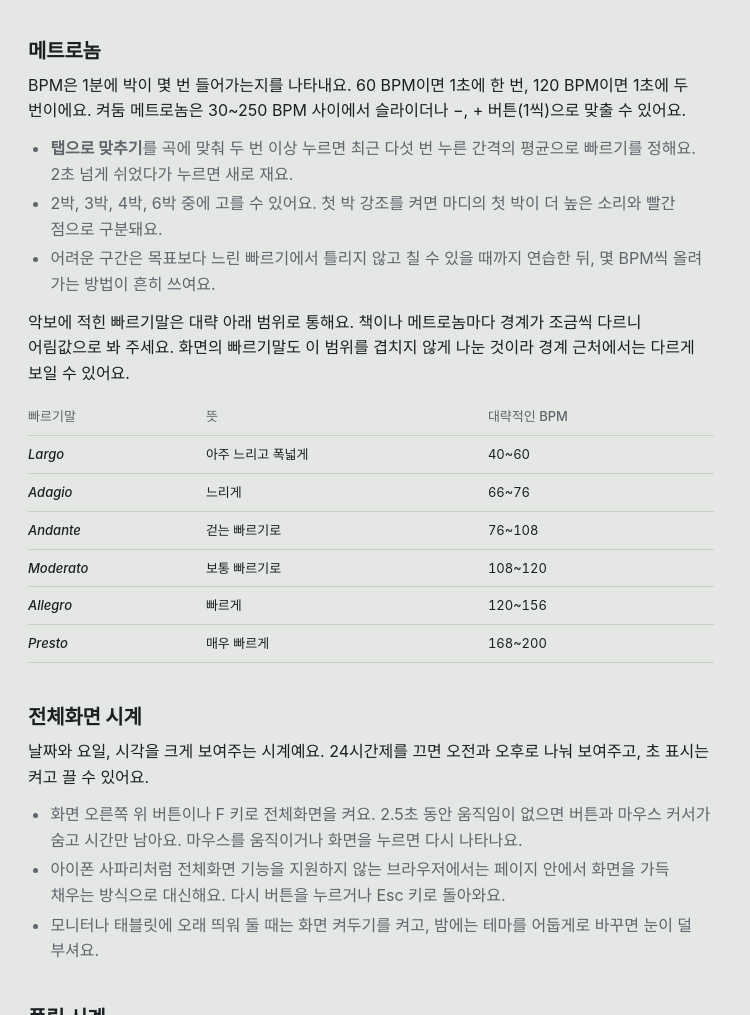
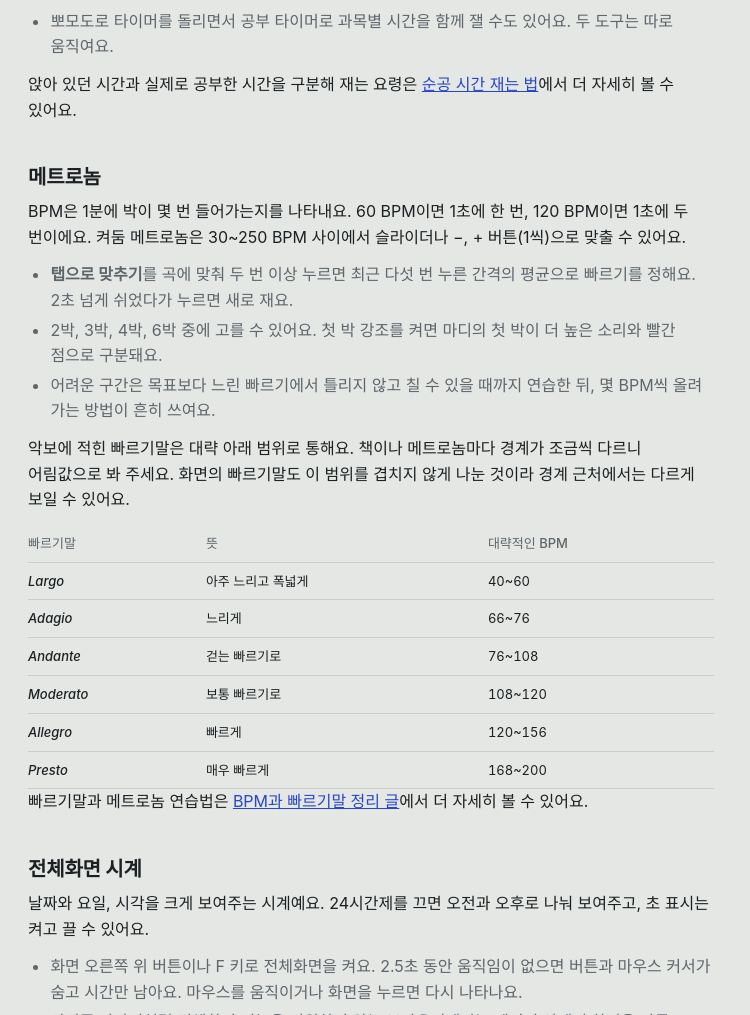
Before and after one commit to jokbal0329-byte/kyeodum, a plain HTML site: page classroom.html in a window 1280 px wide. Shown: the part 2175-3190 px from the top of the page, without its empty margins (0-750 px from the left). Drawn offline with Linux system fonts and the light colour scheme; a web font is replaced by a local one.

Commit message:
feat: link guide sections to related ludlet notes
Co-Authored-By: Claude Opus 5.5 <noreply@anthropic.com>

```diff
--- a/classroom.html
+++ b/classroom.html
@@ -237,6 +237,7 @@
           <li>시작하기 전에 끝나면 무엇을 할지 먼저 말해 두면 정리가 빨라져요. 모둠 활동, 쪽지 시험, 발표 준비, 정리 시간에 쓰기 좋아요.</li>
           <li>교실 스피커 음량은 수업 전에 짧은 1분 타이머로 미리 확인해 두세요.</li>
         </ul>
+        <p>초등학교 40분, 중학교 45분, 고등학교 50분처럼 수업 시간이 다른 이유는 <a href="https://ludlet.com/notes/class-period">학교급별 수업 시간 이야기</a>에서 읽을 수 있어요.</p>
       </article>
 
       <article data-tool="pomodoro">
@@ -266,6 +267,7 @@
           <li>쉬는 시간에는 일시정지를 눌러 두세요. 순수하게 공부한 시간만 남아야 하루 기록을 비교하기 좋아요.</li>
           <li>뽀모도로 타이머를 돌리면서 공부 타이머로 과목별 시간을 함께 잴 수도 있어요. 두 도구는 따로 움직여요.</li>
         </ul>
+        <p>앉아 있던 시간과 실제로 공부한 시간을 구분해 재는 요령은 <a href="https://ludlet.com/notes/study-time">순공 시간 재는 법</a>에서 더 자세히 볼 수 있어요.</p>
       </article>
 
       <article data-tool="metronome">
@@ -288,6 +290,7 @@
             <tr><td lang="it">Presto</td><td>매우 빠르게</td><td>168~200</td></tr>
           </tbody>
         </table>
+        <p>빠르기말과 메트로놈 연습법은 <a href="https://ludlet.com/notes/metronome-bpm">BPM과 빠르기말 정리 글</a>에서 더 자세히 볼 수 있어요.</p>
       </article>
 
       <article data-tool="clock">
```
Also changed, not shown: clock.html (+3 -0 lines), flip.html (+3 -0 lines), index.html (+3 -0 lines), metronome.html (+3 -0 lines), pomodoro.html (+3 -0 lines), study.html (+3 -0 lines).
